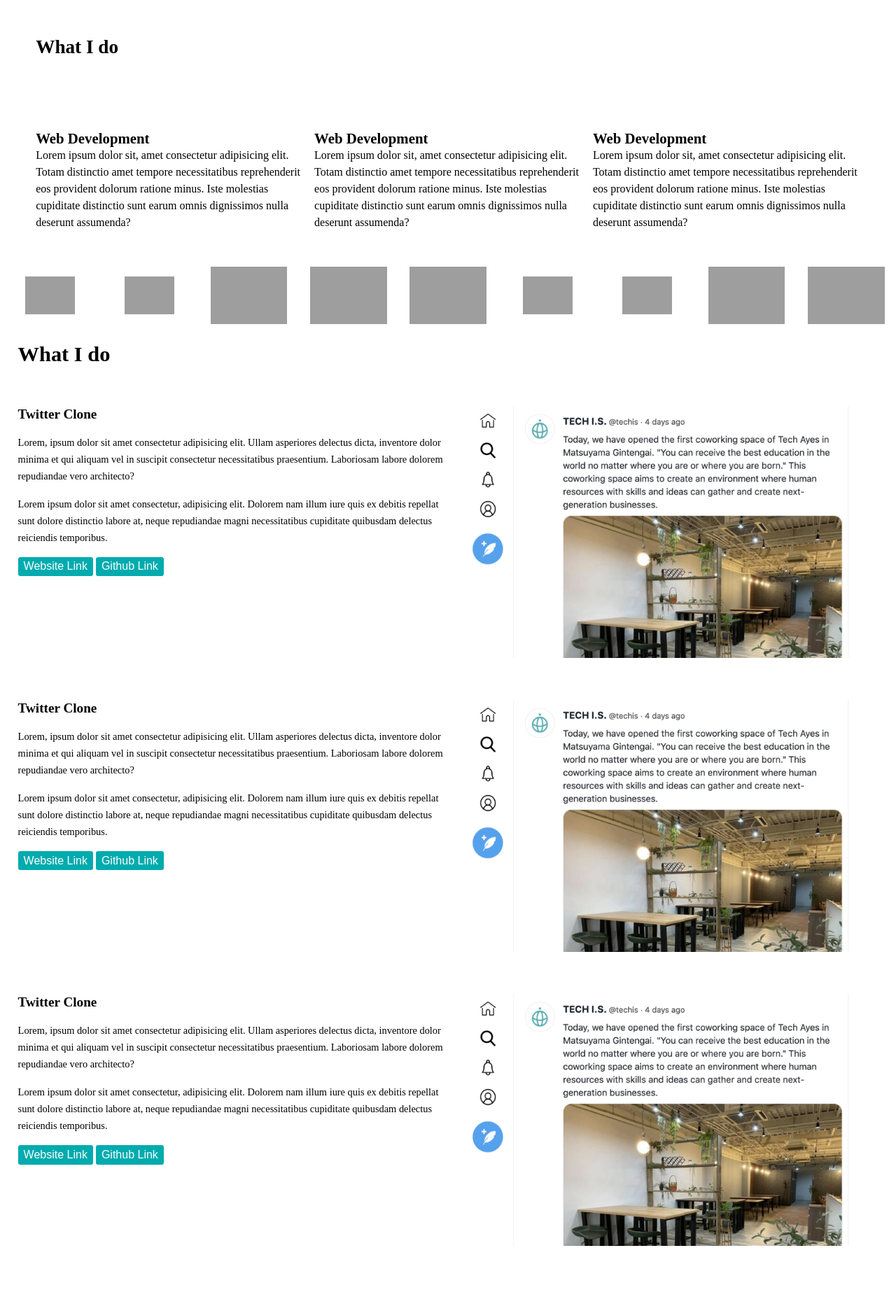
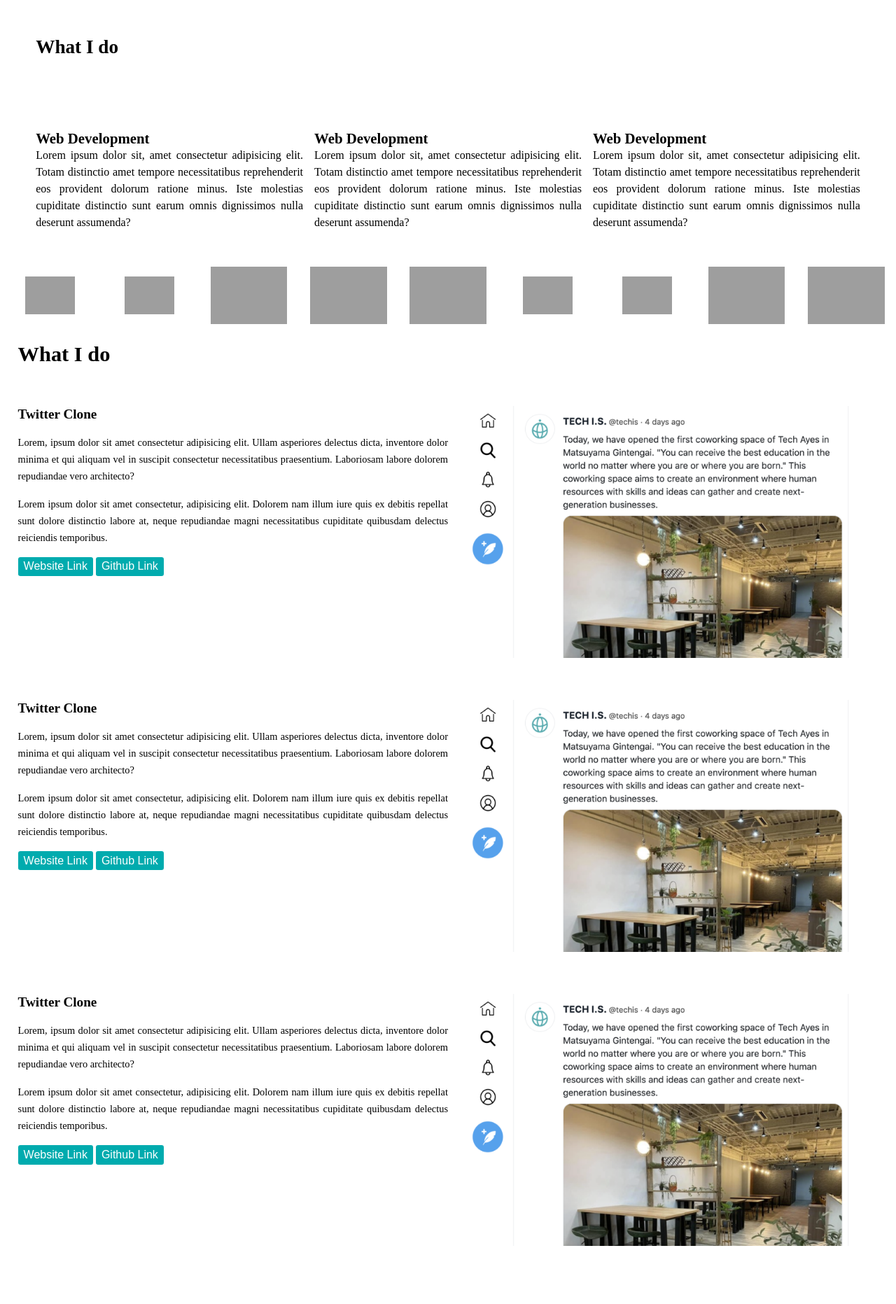
Before and after one commit to akash-techis/new-portfolio, a PHP site: page / in a window 1280 px wide. Shown: the part 594-2457 px from the top of the page at 70% size. Run offline with PHP 8.4, Linux system fonts and the light colour scheme; grey boxes are pictures that could not be loaded.

Commit message:
text-justification

```diff
--- a/styles.css
+++ b/styles.css
@@ -80,6 +80,7 @@ main .main-right img{
     display: flex;
     gap: 1rem;
     padding: 4% ;
+    text-align: justify;
 }
 .mid .mid-container .mid-flex {
     line-height: 1.5rem;
@@ -115,6 +116,7 @@ main .main-right img{
 }
 .projects .project {
     display: flex;
+    text-align: justify;
 
 }
 
```
